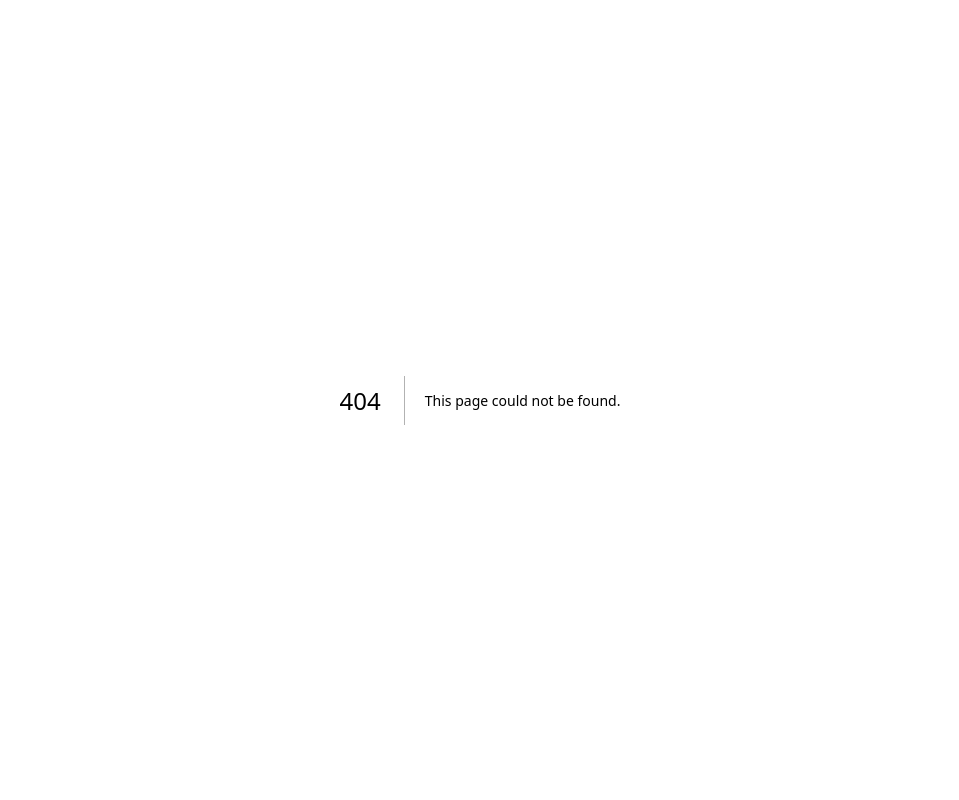
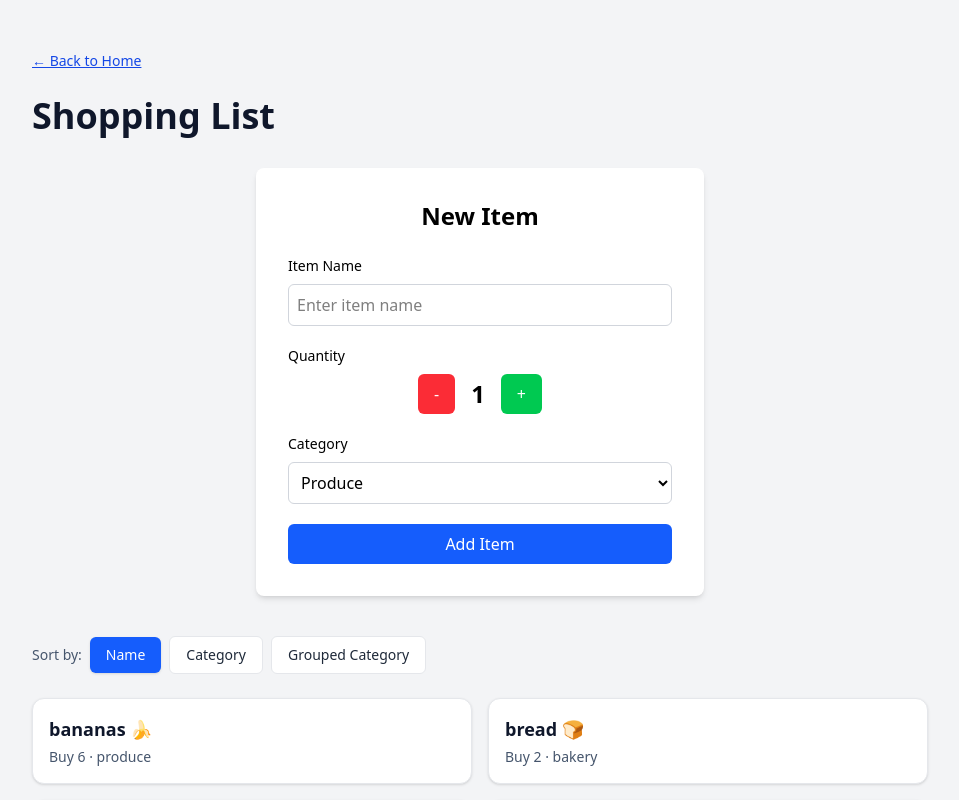
Before and after one commit to louispadillo/cprg306a-assignment, a Next.js app: page /week-7 in a window 1280 px wide. Before the commit this address had no page. Shown: the top 800 px of the page, without its empty margins (160-1119 px from the left). Built offline with nearby package versions, Linux system fonts and the light colour scheme.

Commit message:
week-7
week-7

```diff
--- /dev/null
+++ b/app/week-7/item-list.js
@@ -0,0 +1,101 @@
+"use client";
+
+import { useState } from "react";
+import Item from "./item";
+
+export default function ItemList({ items }) {
+  const [sortBy, setSortBy] = useState("name");
+
+  // Sort a copy so we never mutate the items prop
+  const sortedItems = [...items].sort((a, b) => {
+    if (sortBy === "name") {
+      return a.name.localeCompare(b.name);
+    }
+    if (sortBy === "category") {
+      return a.category.localeCompare(b.category);
+    }
+    return 0;
+  });
+
+  // Optional Extra Challenge: group by category (categories + items sorted A-Z)
+  const groupedItems = [...items]
+    .sort((a, b) => a.name.localeCompare(b.name))
+    .reduce((acc, item) => {
+      if (!acc[item.category]) {
+        acc[item.category] = [];
+      }
+      acc[item.category].push(item);
+      return acc;
+    }, {});
+  const sortedCategories = Object.keys(groupedItems).sort((a, b) =>
+    a.localeCompare(b)
+  );
+
+  const activeClass = "bg-blue-600 text-white shadow-sm";
+  const inactiveClass = "border border-gray-200 bg-white text-gray-800 hover:bg-gray-50";
+
+  return (
+    <div>
+      <div className="mb-6 flex items-center gap-2">
+        <span className="text-sm text-slate-600">Sort by:</span>
+        <button
+          onClick={() => setSortBy("name")}
+          className={`rounded-md px-4 py-2 text-sm font-medium ${
+            sortBy === "name" ? activeClass : inactiveClass
+          }`}
+        >
+          Name
+        </button>
+        <button
+          onClick={() => setSortBy("category")}
+          className={`rounded-md px-4 py-2 text-sm font-medium ${
+            sortBy === "category" ? activeClass : inactiveClass
+          }`}
+        >
+          Category
+        </button>
+        <button
+          onClick={() => setSortBy("grouped")}
+          className={`rounded-md px-4 py-2 text-sm font-medium ${
+            sortBy === "grouped" ? activeClass : inactiveClass
+          }`}
+        >
+          Grouped Category
+        </button>
+      </div>
+
+      {sortBy === "grouped" ? (
+        <div className="grid gap-6">
+          {sortedCategories.map((category) => (
+            <div key={category}>
+              <h2 className="mb-3 text-xl font-bold capitalize text-slate-900">
+                {category}
+              </h2>
+              <ul className="grid gap-4 sm:grid-cols-2">
+                {groupedItems[category].map((item) => (
+                  <Item
+                    key={item.id}
+                    name={item.name}
+                    quantity={item.quantity}
+                    category={item.category}
+                  />
+                ))}
+              </ul>
+            </div>
+          ))}
+        </div>
+      ) : (
+        <ul className="grid gap-4 sm:grid-cols-2">
+          {sortedItems.map((item) => (
+            <Item
+              key={item.id}
+              name={item.name}
+              quantity={item.quantity}
+              category={item.category}
+            />
+          ))}
+        </ul>
+      )}
+    </div>
+  );
+}
--- /dev/null
+++ b/app/week-7/item.js
@@ -0,0 +1,10 @@
+export default function Item({ name, quantity, category }) {
+  return (
+    <li className="rounded-xl border border-gray-200 bg-white p-4 shadow-sm">
+      <h2 className="text-lg font-semibold text-slate-900">{name}</h2>
+      <p className="mt-1 text-sm text-slate-600">
+        Buy {quantity} · {category}
+      </p>
+    </li>
+  );
+}
--- /dev/null
+++ b/app/week-7/items.json
@@ -0,0 +1,74 @@
+[
+  {
+    "id": "1h2GJKH12gkHG31h1H",
+    "name": "milk, 4 L 🥛",
+    "quantity": 1,
+    "category": "dairy"
+  },
+  {
+    "id": "2KJH3k2j3H1k2J3K1H",
+    "name": "bread 🍞",
+    "quantity": 2,
+    "category": "bakery"
+  },
+  {
+    "id": "3h2KJH3k2j3H1k2J3",
+    "name": "eggs, dozen 🥚",
+    "quantity": 2,
+    "category": "dairy"
+  },
+  {
+    "id": "4k2J3K1H2GJKH12gk",
+    "name": "bananas 🍌",
+    "quantity": 6,
+    "category": "produce"
+  },
+  {
+    "id": "5H1h1H2KJH3k2j3H",
+    "name": "broccoli 🥦",
+    "quantity": 3,
+    "category": "produce"
+  },
+  {
+    "id": "6H1k2J3K1H2GJKH1",
+    "name": "chicken breasts, 1 kg 🍗",
+    "quantity": 1,
+    "category": "meat"
+  },
+  {
+    "id": "7gkHG31h1H2KJH3k",
+    "name": "pasta sauce 🍝",
+    "quantity": 3,
+    "category": "canned goods"
+  },
+  {
+    "id": "8j3H1k2J3K1H2GJK",
+    "name": "spaghetti, 454 g 🍝",
+    "quantity": 2,
+    "category": "dry goods"
+  },
+  {
+    "id": "9H12gkHG31h1H2KJ",
+    "name": "toilet paper, 12 pack 🧻",
+    "quantity": 1,
+    "category": "household"
+  },
+  {
+    "id": "10H3k2j3H1k2J3K1",
+    "name": "paper towels, 6 pack",
+    "quantity": 1,
+    "category": "household"
+  },
+  {
+    "id": "11k2J3K1H2GJKH12",
+    "name": "dish soap 🍽️",
+    "quantity": 1,
+    "category": "household"
+  },
+  {
+    "id": "12GJKH12gkHG31h1",
+    "name": "hand soap 🧼",
+    "quantity": 4,
+    "category": "household"
+  }
+]
--- /dev/null
+++ b/app/week-7/new-item.js
@@ -0,0 +1,160 @@
+"use client";
+
+import { useEffect, useRef, useState } from "react";
+
+export default function NewItem({ onAddItem }) {
+  const [name, setName] = useState("");
+  const [quantity, setQuantity] = useState(1);
+  const [category, setCategory] = useState("produce");
+  const [message, setMessage] = useState("");
+  const messageTimer = useRef(null);
+
+  useEffect(() => {
+    return () => clearTimeout(messageTimer.current);
+  }, []);
+
+  function showMessage(text) {
+    setMessage(text);
+    clearTimeout(messageTimer.current);
+    messageTimer.current = setTimeout(() => setMessage(""), 3000);
+  }
+
+  function hideMessage() {
+    clearTimeout(messageTimer.current);
+    setMessage("");
+  }
+
+  function increment() {
+    if (quantity === 20) {
+      showMessage("the max capacity is 20");
+      return;
+    }
+
+    setQuantity(quantity + 1);
+    hideMessage();
+  }
+
+  function decrement() {
+    if (quantity === 1) {
+      showMessage("you need to have at least one item");
+      return;
+    }
+
+    setQuantity(quantity - 1);
+    hideMessage();
+  }
+
+  function handleSubmit(event) {
+    event.preventDefault();
+
+    const item = {
+      id: Math.random().toString(36).substring(2, 9),
+      name: name,
+      quantity: quantity,
+      category: category,
+    };
+
+    onAddItem(item);
+
+    setName("");
+    setQuantity(1);
+    setCategory("produce");
+    hideMessage();
+  }
+
+  return (
+    <div className="mb-10 flex justify-center">
+      {" "}
+      <div className="w-full max-w-md bg-white p-8 rounded-lg shadow-md">
+        {" "}
+        <h1 className="text-2xl font-bold mb-6 text-center">New Item </h1>
+        <form onSubmit={handleSubmit} className="space-y-5">
+          <div>
+            <label htmlFor="name" className="block text-sm font-medium mb-2">
+              Item Name
+            </label>
+
+            <input
+              type="text"
+              id="name"
+              value={name}
+              onChange={(event) => setName(event.target.value)}
+              required
+              className="w-full border border-gray-300 rounded-md p-2"
+              placeholder="Enter item name"
+            />
+          </div>
+
+          <div>
+            <label className="block text-sm font-medium mb-2">Quantity</label>
+
+            <div className="flex items-center justify-center gap-4">
+              <button
+                type="button"
+                onClick={decrement}
+                className="px-4 py-2 bg-red-500 text-white rounded-md"
+              >
+                -
+              </button>
+
+              <span className="text-2xl font-semibold">{quantity}</span>
+
+              <button
+                type="button"
+                onClick={increment}
+                className="px-4 py-2 bg-green-500 text-white rounded-md"
+              >
+                +
+              </button>
+            </div>
+
+          </div>
+
+          <div>
+            <label
+              htmlFor="category"
+              className="block text-sm font-medium mb-2"
+            >
+              Category
+            </label>
+
+            <select
+              id="category"
+              value={category}
+              onChange={(event) => setCategory(event.target.value)}
+              className="w-full border border-gray-300 rounded-md p-2 bg-white"
+            >
+              <option value="produce">Produce</option>
+              <option value="dairy">Dairy</option>
+              <option value="bakery">Bakery</option>
+              <option value="meat">Meat</option>
+              <option value="frozen foods">Frozen Foods</option>
+              <option value="canned goods">Canned Goods</option>
+              <option value="dry goods">Dry Goods</option>
+              <option value="beverages">Beverages</option>
+              <option value="snacks">Snacks</option>
+              <option value="household">Household</option>
+              <option value="other">Other</option>
+            </select>
+          </div>
+
+          <button
+            type="submit"
+            className="w-full bg-blue-600 text-white py-2 rounded-md hover:bg-blue-700"
+          >
+            Add Item
+          </button>
+        </form>
+      </div>
+
+      {message && (
+        <div
+          role="alert"
+          className="fixed left-1/2 top-6 z-50 -translate-x-1/2 rounded-lg bg-red-600 px-6 py-3 text-sm font-semibold text-white shadow-lg"
+        >
+          {message}
+        </div>
+      )}
+    </div>
+  );
+}
--- /dev/null
+++ b/app/week-7/page.js
@@ -0,0 +1,28 @@
+"use client";
+
+import { useState } from "react";
+import Link from "next/link";
+import NewItem from "./new-item";
+import ItemList from "./item-list";
+import itemsData from "./items.json";
+
+export default function Page() {
+  const [items, setItems] = useState(itemsData);
+
+  function handleAddItem(item) {
+    setItems([...items, item]);
+  }
+
+  return (
+    <main className="min-h-screen bg-gray-100 px-6 py-12">
+      <div className="mx-auto max-w-4xl">
+        <Link href="/" className="text-sm font-medium text-blue-700 underline hover:text-blue-500">
+          ← Back to Home
+        </Link>
+        <h1 className="mb-8 mt-6 text-4xl font-bold text-slate-900">Shopping List</h1>
+        <NewItem onAddItem={handleAddItem} />
+        <ItemList items={items} />
+      </div>
+    </main>
+  );
+}
```
